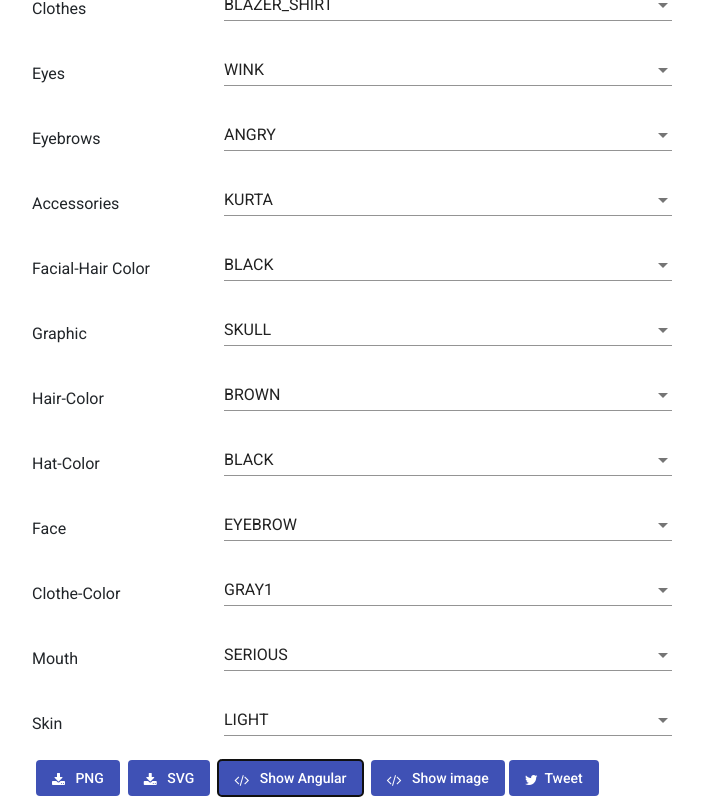
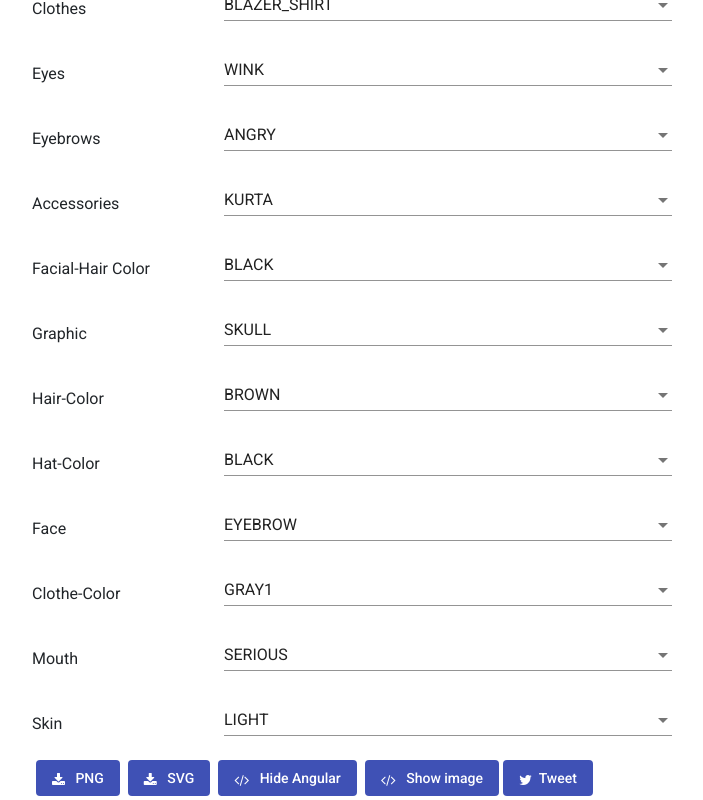
Before and after one commit to devslane/Angular-Avataar, an Angular app: page / in a window 1280 px wide. Both pictures are taken after a click on the button "Show Angular". Shown: the part 565-1365 px from the top of the page, without its empty margins (288-991 px from the left). Built offline with nearby package versions, Linux system fonts and the light colour scheme; what angular-font-awesome would draw is missing.

Commit message:
svg download

```diff
--- a/package.json
+++ b/package.json
@@ -23,9 +23,11 @@
     "@angular/platform-browser": "^6.1.0",
     "@angular/platform-browser-dynamic": "^6.1.0",
     "@angular/router": "^6.1.0",
+    "angular-file-saver": "^1.1.3",
     "angular-font-awesome": "^3.1.2",
     "bootstrap": "^4.2.1",
     "core-js": "^2.5.4",
+    "file-saver": "^2.0.0",
     "font-awesome": "^4.7.0",
     "hammerjs": "^2.0.8",
     "ngx-bootstrap": "^3.1.4",
--- a/src/app/app.component.html
+++ b/src/app/app.component.html
@@ -169,13 +169,17 @@
       <div class="d-flex flex-column"></div>
       <div class="d-flex flex-row">
         <button mat-flat-button color="primary" class="png_icon m-1"><i class="fa fa-download"></i>  &nbsp; PNG</button>
-        <button mat-flat-button color="primary" class="svg_icon m-1 "><i class="fa fa-download"></i> &nbsp; SVG</button>
-        <button mat-flat-button color="primary" class="showangular_icon m-1 "><i class="fa fa-code"></i> &nbsp; Show Angular</button>
-        <button mat-flat-button color="primary" class="showimage_icon m-1"><i class="fa fa-code"></i> &nbsp; Show image</button>
+        <button mat-flat-button color="primary" class="svg_icon m-1 " (click)="downloadSvg()"><i class="fa fa-download"></i> &nbsp; SVG</button>
+        <button mat-flat-button color="primary" class="showangular_icon m-1 " (click)="toggleAngular()" *ngIf="!showAngular"><i class="fa fa-code"></i> &nbsp; Show Angular</button>
+        <button mat-flat-button color="primary" class="showangular_icon m-1 " (click)="toggleAngular()" *ngIf="showAngular"><i class="fa fa-code"></i> &nbsp; Hide Angular</button>
+        <button mat-flat-button color="primary" class="showimage_icon m-1" (click)="toggleImage()" *ngIf="!showImage"><i class="fa fa-code"></i> &nbsp; Show image</button>
+        <button mat-flat-button color="primary" class="showimage_icon m-1" (click)="toggleImage()" *ngIf="showImage"><i class="fa fa-code"></i> &nbsp; Hide image</button>
         <br>
       </div>
       <button mat-flat-button color="primary" class="tweet_icon"><i class="fa fa-twitter"></i>&nbsp;  Tweet</button>
     </div>
 
   </form>
+  <div *ngIf="showAngular"></div>
+  <div *ngIf="showImage"></div>
 </div>
--- a/src/app/app.component.ts
+++ b/src/app/app.component.ts
@@ -1,6 +1,7 @@
+import { DomSanitizer } from '@angular/platform-browser';
 import {Component, OnInit} from '@angular/core';
 import {FormControl, FormGroup} from '@angular/forms';
-import {Options} from './services/main.services';
+import { Options, MainServices } from './services/main.services';
 import {Top} from './enums/tops.enum';
 import {FacialHair} from './enums/facial-hair.enum';
 import {Cloth} from './enums/clothe.enum';
@@ -16,6 +17,7 @@ import {Face} from './enums/face.enum';
 import {AvatarStyle} from './enums/avatar-style.enum';
 import {Eyes} from './enums/eyes.enum';
 import {Skin} from './enums/skin.enum';
+import {saveAs} from "file-saver";
 
 @Component({
   selector: 'app-root',
@@ -26,6 +28,8 @@ export class AppComponent implements OnInit {
   avatarForm: FormGroup;
   options: Options;
 
+  showAngular = false;
+  showImage = false;
 
   accessoriesArray: Array<any>;
   clothColor: Array<any>;
@@ -123,4 +127,18 @@ export class AppComponent implements OnInit {
       'graphic': this.options.graphic,
     });
   }
+  toggleAngular() {
+    this.showAngular = !this.showAngular;
+  }
+  toggleImage() {
+    this.showImage = !this.showImage;
+  }
+
+  downloadSvg() {
+    const svgNode = document.getElementById('svgid');
+    const data = svgNode.outerHTML;
+    const svg = new Blob([data], { type: 'image/svg+xml' });
+    saveAs(svg, 'avatar.svg')
+
+  }
 }
--- a/src/app/avtaar/avtaar.component.html
+++ b/src/app/avtaar/avtaar.component.html
@@ -1 +1 @@
-<div [innerHtml]="getSvg()"></div>
+<div id="svgid" [innerHtml]="getSvg()"></div>
```
Also changed, not shown: 1 other file (tests, documents, lock files or other folders).
